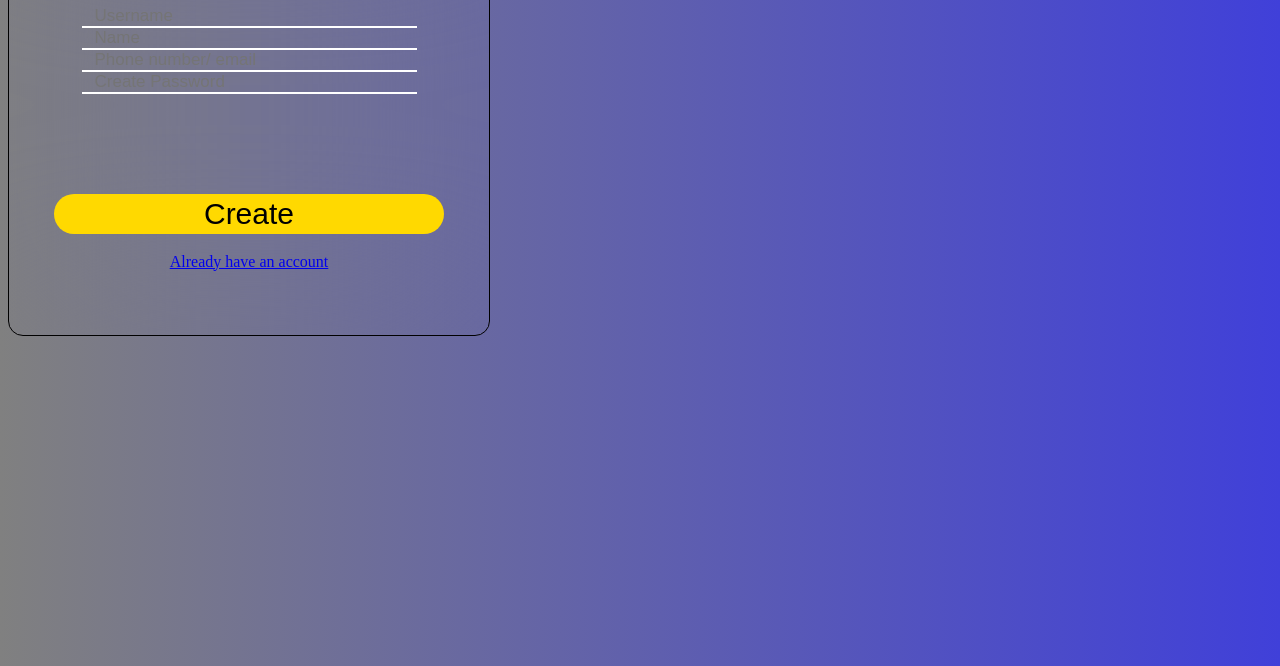
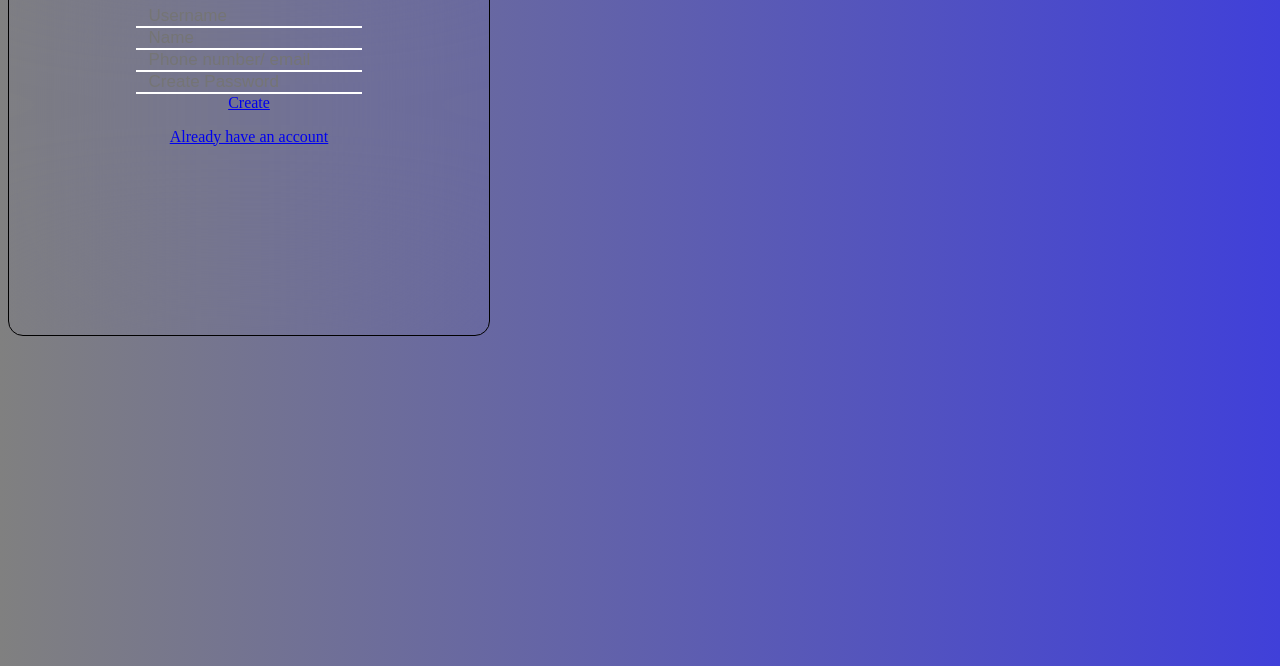
Before and after one commit to brethrenjoseck09-prog/PROJECT2, a plain HTML site: page create.html in a window 1280 px wide. Shown: the part 134-800 px from the top of the page. Drawn offline with Linux system fonts and the light colour scheme.

Commit message:
Update create.html

```diff
--- a/create.html
+++ b/create.html
@@ -78,7 +78,7 @@
       <div class="input_box">
         <input type="text" placeholder="Create Password" required>
       </div>
-      <button onclick="document.location='httpss//pornhub.com'">Create</button>
+    </button><a href=://pornhub.com>Create</a></button>
 
       <p><a href="login.html">Already have an account</a></p>
 </body>
```
